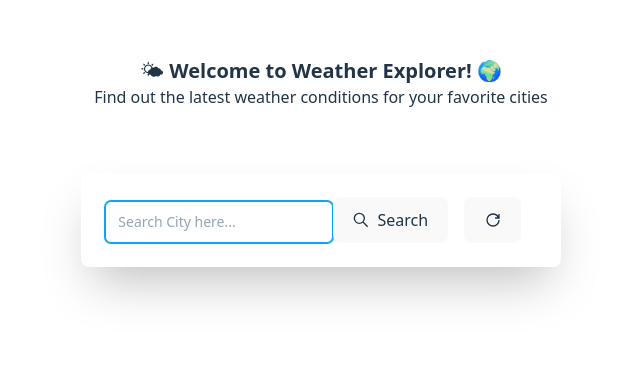
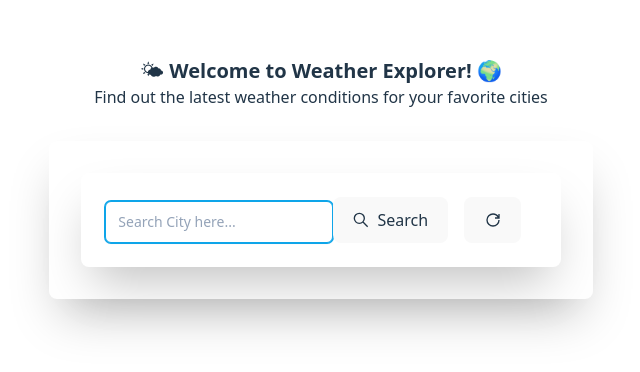
Before and after one commit to jayeann/weather-search, a React (Vite) app: page / in a window 1280 px wide. Shown: the part 222-594 px from the top of the page, without its empty margins (319-959 px from the left). Built offline with nearby package versions, Linux system fonts and the light colour scheme.

Commit message:
add shadow, radius, background to the main card

```diff
--- a/src/App.tsx
+++ b/src/App.tsx
@@ -11,7 +11,7 @@ function App() {
       <p className="mb-8">
         Find out the latest weather conditions for your favorite cities{" "}
       </p>
-      <div className="card max-w-full">
+      <div className="card shadow-2xl p-6 rounded-lg bg-white max-w-full">
         <SearchComponent />
       </div>
     </>
```
